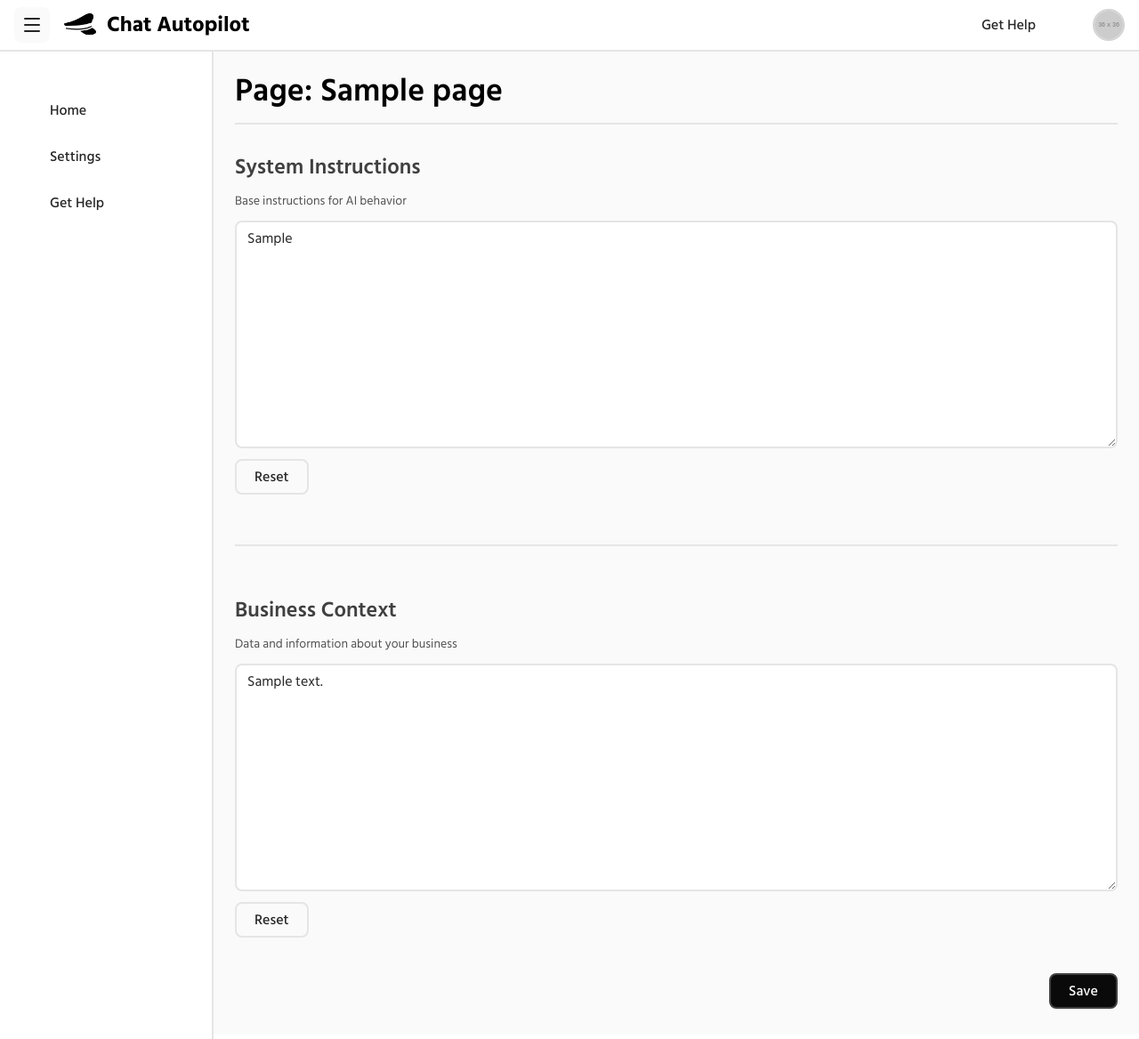
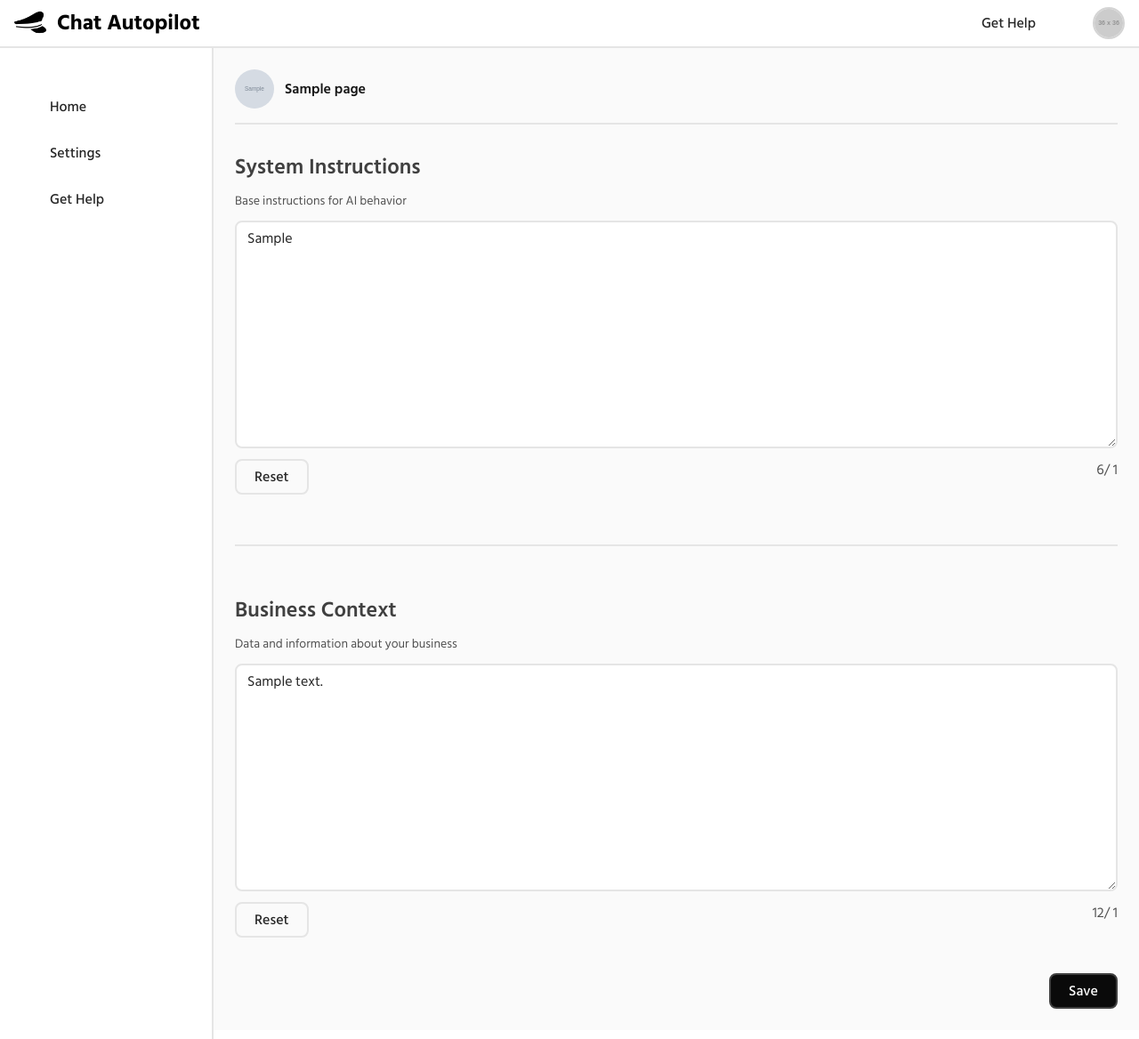
Before and after one commit to Ssshiponu/cap, a Django app: template templates/core/page.html in a window 1280 px wide. Shown: the whole page at 89% size. Run offline with Django 3.2, Linux system fonts and the light colour scheme; the template is opened without the code that fills it: most values are stand-ins (such as "Sample title", 1, 10 or a date in 2020); grey boxes marked "Sample" are stand-in pictures; grey boxes labelled with a size stand in for pictures from a placeholder-image service; some libraries are stand-ins or nearby versions; some web fonts are replaced.

Commit message:
fix, features

```diff
--- a/cap/settings.py
+++ b/cap/settings.py
@@ -158,6 +158,8 @@ PLANS = {
         'price': 0,
         'max_page': 1,
         'max_message': 1000,
+        'max_system_prompt_length': 1000,
+        'max_business_context_length': 2600
     },
     'business': {
         'price': 1200,
--- a/core/models.py
+++ b/core/models.py
@@ -71,7 +71,8 @@ class FacebookPage(models.Model):
     page_name = models.CharField(max_length=255)
     page_username = models.CharField(max_length=255, blank=True, null=True)
     page_category = models.CharField(max_length=255, blank=True, null=True)
-    page_picture_data = models.URLField(blank=True, null=True)
+
+    picture = models.TextField(blank=True, null=True)
 
     # OAuth tokens
     access_token = models.TextField()
@@ -102,7 +103,7 @@ class FacebookPage(models.Model):
 
 
     def __str__(self):
-        return f"{self.page_name} ({self.page_id})"
+        return f"{self.page_name} ({self.id})"
 
 
 
--- a/core/views.py
+++ b/core/views.py
@@ -93,6 +93,7 @@ def dashboard(request):
 def page(request, page_id):
     """View single page details"""
     page = get_object_or_404(FacebookPage, id=page_id, user=request.user)
+    plan = request.user.subscription.plan
 
     if request.method == 'POST':
         system_prompt = request.POST.get('system_prompt')
@@ -117,6 +118,8 @@ def page(request, page_id):
     context = {
         'page': page,
         'stats': stats,
+        'max_system_prompt_length': settings.PLANS[plan]['max_system_prompt_length'],
+        'max_business_context_length': settings.PLANS[plan]['max_business_context_length'],
     }
 
     return render(request, 'core/page.html', context)
--- a/messenger/admin.py
+++ b/messenger/admin.py
@@ -3,8 +3,9 @@ from django.utils.html import format_html
 from .models import Message, Conversation
 
 class ConversationAdmin(admin.ModelAdmin):
-    list_display = ('user_id', 'page_id', 'updated_at')
+    list_display = ('user_id', 'page_id', 'active', 'updated_at')
     search_fields = ('user_id', 'page_id')
+    list_editable = ('active',)
 
     fields = ('user_id', 'page_id', 'render_conversation', 'updated_at', 'created_at')
     readonly_fields = ('user_id', 'page_id', 'render_conversation', 'updated_at', 'created_at')
--- a/messenger/messenger.py
+++ b/messenger/messenger.py
@@ -1,6 +1,6 @@
 import requests
 
-API_URL = "https://graph.facebook.com/v19.0/me/messages"
+API_URL = "https://graph.facebook.com/v23.0/me/messages"
 
 class Messenger:
     def __init__(self, access_token, sender_id, page_id):
--- a/messenger/models.py
+++ b/messenger/models.py
@@ -5,6 +5,9 @@ from django.contrib.auth.models import User
 class Conversation(models.Model):
     page_id = models.CharField(max_length=100)
     user_id = models.CharField(max_length=100)
+    input_tokens = models.IntegerField(default=0)
+    output_tokens = models.IntegerField(default=0)
+    active = models.BooleanField(default=True)
     created_at = models.DateTimeField(auto_now_add=True)
     updated_at = models.DateTimeField(auto_now=True)
 
--- a/static/css/style.css
+++ b/static/css/style.css
@@ -289,6 +289,9 @@
   .top-0 {
     top: calc(var(--spacing) * 0);
   }
+  .top-1 {
+    top: calc(var(--spacing) * 1);
+  }
   .top-1\/2 {
     top: calc(1/2 * 100%);
   }
@@ -526,9 +529,21 @@
   .h-6 {
     height: calc(var(--spacing) * 6);
   }
+  .h-7 {
+    height: calc(var(--spacing) * 7);
+  }
+  .h-8 {
+    height: calc(var(--spacing) * 8);
+  }
   .h-9 {
     height: calc(var(--spacing) * 9);
   }
+  .h-11 {
+    height: calc(var(--spacing) * 11);
+  }
+  .h-12 {
+    height: calc(var(--spacing) * 12);
+  }
   .h-60 {
     height: calc(var(--spacing) * 60);
   }
@@ -562,8 +577,17 @@
   .w-7 {
     width: calc(var(--spacing) * 7);
   }
+  .w-8 {
+    width: calc(var(--spacing) * 8);
+  }
   .w-9 {
     width: calc(var(--spacing) * 9);
+  }
+  .w-11 {
+    width: calc(var(--spacing) * 11);
+  }
+  .w-12 {
+    width: calc(var(--spacing) * 12);
   }
   .w-32 {
     width: calc(var(--spacing) * 32);
@@ -641,6 +665,10 @@
     --tw-translate-x: 15px;
     translate: var(--tw-translate-x) var(--tw-translate-y);
   }
+  .-translate-y-1 {
+    --tw-translate-y: calc(var(--spacing) * -1);
+    translate: var(--tw-translate-x) var(--tw-translate-y);
+  }
   .-translate-y-1\/2 {
     --tw-translate-y: calc(calc(1/2 * 100%) * -1);
     translate: var(--tw-translate-x) var(--tw-translate-y);
@@ -980,6 +1008,9 @@
   }
   .justify-items-stretch {
     justify-items: stretch;
+  }
+  .gap-0 {
+    gap: calc(var(--spacing) * 0);
   }
   .gap-0\.5 {
     gap: calc(var(--spacing) * 0.5);
@@ -1536,6 +1567,9 @@
   }
   .px-8 {
     padding-inline: calc(var(--spacing) * 8);
+  }
+  .py-1 {
+    padding-block: calc(var(--spacing) * 1);
   }
   .py-1\.5 {
     padding-block: calc(var(--spacing) * 1.5);
--- a/templates/core/dashboard.html
+++ b/templates/core/dashboard.html
@@ -7,8 +7,8 @@
 
 
             <div class="flex gap-4">
-                <button class="btn border-none p-2 aspect-square" @click="sidebar = !sidebar; console.log(sidebar)">
-                    <svg xmlns="http://www.w3.org/2000/svg" width="24" height="24" viewBox="0 0 24 24" fill="none" stroke="currentColor" stroke-width="2" stroke-linecap="round" stroke-linejoin="round" class="lucide lucide-menu-icon lucide-menu"><path d="M4 5h16"/><path d="M4 12h16"/><path d="M4 19h16"/></svg>
+                <button class="lg:hidden btn border-none p-2 aspect-square" @click="sidebar = !sidebar; console.log(sidebar)">
+                    <svg xmlns="http://www.w3.org/2000/svg" width="20" height="20" viewBox="0 0 24 24" fill="none" stroke="currentColor" stroke-width="2" stroke-linecap="round" stroke-linejoin="round" class="lucide lucide-menu-icon lucide-menu"><path d="M4 5h16"/><path d="M4 12h16"/><path d="M4 19h16"/></svg>
                 </button>
                 {% include "brand.html" %}
             </div>
@@ -81,10 +81,9 @@
     <div class="flex-1 flex transition-all">
         <div x-show="sidebar" @click="sidebar = false" class="lg:hidden absolute z-1 inset-0 bg-white/50 backdrop-blur-xs" x-transition style="display: none;"></div>
         <aside x-show="sidebar"
-
         class="absolute pt-16  lg:pt-4 lg:static inset-y-0 left-0 overflow-hidden bg-white border-r-2 border-neutral-200 w-60 h-full z-2 transition-transform duration-300 ease-in-out"
         :class="{'-translate-x-full': !sidebar, 'translate-x-0': sidebar}"
-        >
+        x-cloak>
         <div class="p-4">
             <div class="flex flex-col gap-4 pt-4">
                 <a href="/dashboard/" class="btn-link  {% if request.path == '/dashboard/' %} bg-neutral-100 {% endif %}">
@@ -122,10 +121,10 @@
                     <h1 class="h">Dashboard</h1>
                     <hr class="mb-8">
 
-                    <div class="flex flex-col gap-3 mb-8">
+                    <div class="flex flex-col gap-6 mb-8">
                         <div class="flex items-center justify-between">
                             <h2 class="h2">Pages</h2>
-                            <a href="{% url "fb_login" %}" class="btn text-sm py-1.5 px-3 flex items-center gap-2">
+                            <a href="{% url "fb_login" %}" class="btn btn-primary text-sm py-1.5 px-3 flex items-center gap-2">
                                 <svg xmlns="http://www.w3.org/2000/svg" width="20" height="20" viewBox="0 0 24 24" fill="none" stroke="currentColor" stroke-width="2" stroke-linecap="round" stroke-linejoin="round" class="lucide lucide-plus-icon lucide-plus"><path d="M5 12h14"/><path d="M12 5v14"/></svg>
                                 Add Page
                             </a>
@@ -135,7 +134,7 @@
                             {% for page in pages %}
                                 <li class="flex items-center justify-between gap-4">
                                     <a href="{% url "page" page.id %}" class="btn-link p-3">
-                                        <img class="w-6 h-6 rounded-full" src="https://placehold.co/24/e0e0e0/b0b0b0?text={{ page.page_name | slice:":1" }}" alt="">
+                                        <img class="w-7 h-7 rounded-full" src="{{ page.picture }}" alt="">
                                         {{ page.page_name }}
                                     </a>
                                     <div class="flex items-center gap-2 sm:gap-4">
--- a/templates/core/page.html
+++ b/templates/core/page.html
@@ -4,17 +4,28 @@
 
 {% block content %}
 <div class="p-6">
-    <h1 class="h">Page: {{ page.page_name }}</h1>
+    <div class="flex items-center gap-3">
+        <img class="w-11 h-11 rounded-full" src="{{ page.picture }}" alt="">
+        <div class="flex flex-col">
+            <h1 class="text xl text-neutral-900 font-semibold">{{ page.page_name }}</h1>
+            <p class="text-sm text-neutral-600 font-medium">{{ page.page_category|default:"" }}</p>
+        </div>
+    </div>
     <hr class="mb-8">
 
-    <form action="" method="post" class="flex flex-col gap-6">
+    <form x-data="{
+        system_prompt: '{{ page.system_prompt|escapejs }}',
+        business_context: '{{ page.business_context|escapejs }}'
+    }"
+     action="" method="post" class="flex flex-col gap-6">
         {% csrf_token %}
         <div class="flex flex-col gap-3">
             <h2 class="h2">System Instructions</h2>
             <p class="info">Base instructions for AI behavior</p>
-            <textarea name="system_prompt" id="system_prompt" rows="10" class="input w-full">{{ page.system_prompt }}</textarea>
-            <div class="flex items-center justify-start gap-2">
+            <textarea x-model="system_prompt" name="system_prompt" id="system_prompt" rows="10" class="input w-full"></textarea>
+            <div class="flex justify-between gap-2">
                 <a href="{% url 'system_prompt_reset' page.id %}" class="btn">Reset</a>
+                <p class="text-neutral-600"><span x-text="system_prompt.length"></span>/ {{ max_system_prompt_length }}</p>
             </div>
         </div>
 
@@ -23,9 +34,11 @@
         <div class="flex flex-col gap-3">
             <h2 class="h2">Business Context</h2>
             <p class="info">Data and information about your business</p>
-            <textarea name="business_context" id="business_context" rows="10" class="input w-full">{{ page.business_context }}</textarea>
-            <div class="flex items-center justify-start gap-2">
+            <textarea x-model="business_context" name="business_context" id="business_context" rows="10" class="input w-full"></textarea>
+            <div class="flex justify-between gap-2">
                 <a href="{% url 'business_context_reset' page.id %}" class="btn">Reset</a>
+                <p class="text-neutral-600"><span x-text="business_context.length"></span>/ {{ max_business_context_length }}</p>
+
             </div>
         </div>
 
```
Also changed, not shown: auth/views.py (+18 -10 lines), core/ai.py (+10 -13 lines), messenger/views.py (+12 -1 lines), templates/auth/connect_page.html (+11 -12 lines), core/migrations/0004_remove_facebookpage_page_picture_url_and_more.py (added), core/migrations/0005_alter_facebookpage_picture.py (added), messenger/migrations/0002_conversation_input_tokens_conversation_output_tokens.py (added), messenger/migrations/0003_alter_conversation_input_tokens_and_more.py (added), messenger/migrations/0004_conversation_active.py (added).
